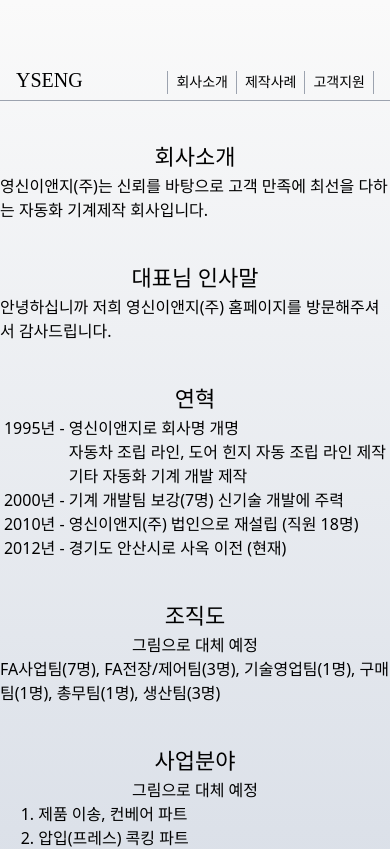
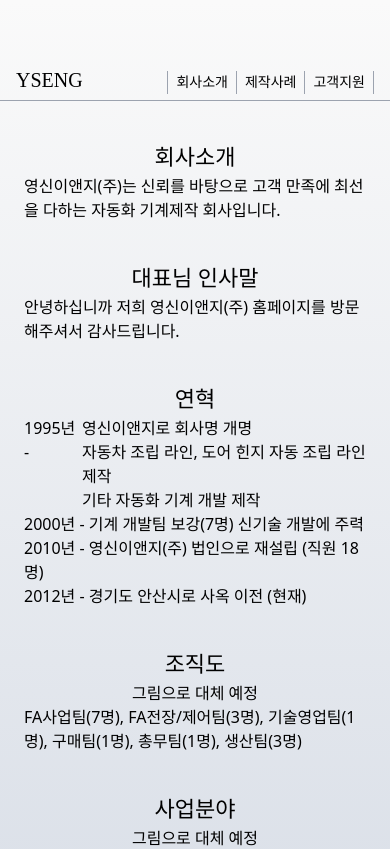
Before and after one commit to obo1412/yseng-website, a Next.js app: page /intro in a window 390 px wide. Shown: the top 849 px of the page. Built offline with nearby package versions, Linux system fonts and the light colour scheme; a web font is replaced by a local one.

Commit message:
가볍게 화면 조정중

```diff
--- a/src/app/board/page.tsx
+++ b/src/app/board/page.tsx
@@ -1,7 +1,7 @@
 import React from "react";
 
 const page = () => {
-  return <div>게시판 처리</div>;
+  return <div className="pt-10 px-6 sm:px-10">게시판 처리</div>;
 };
 
 export default page;
--- a/src/app/intro/page.tsx
+++ b/src/app/intro/page.tsx
@@ -2,7 +2,7 @@ import React from "react";
 
 const page = () => {
   return (
-    <div className="flex flex-col items-center w-full h-full pt-10">
+    <div className="flex flex-col items-center w-full h-full pt-10 px-6 sm:px-10">
       <div className="flex flex-col items-center mb-10">
         <h3 className="text-[22px] font__JalnanGothic">회사소개</h3>
         <div>
@@ -16,7 +16,7 @@ const page = () => {
           안녕하십니까 저희 영신이앤지(주) 홈페이지를 방문해주셔서 감사드립니다.
         </div>
       </div>
-      <div className="flex flex-col items-center mb-10 min-w-[360px]">
+      <div className="flex flex-col items-center mb-10">
         <h3 className="text-[22px] font__JalnanGothic">연혁</h3>
         <div className="flex flex-col w-full">
           <div className="flex">
--- a/src/app/product/page.tsx
+++ b/src/app/product/page.tsx
@@ -2,7 +2,7 @@ import React from "react";
 
 const page = () => {
   return (
-    <div className="flex flex-col items-center pt-10">
+    <div className="flex flex-col items-center pt-10 px-6 sm:px-10">
       <div className="flex flex-col items-center mb-10">
         <h3 className="text-[22px] font__JalnanGothic">주요고객사</h3>
         <div>고객사 이미지 대체 예정</div>
```
